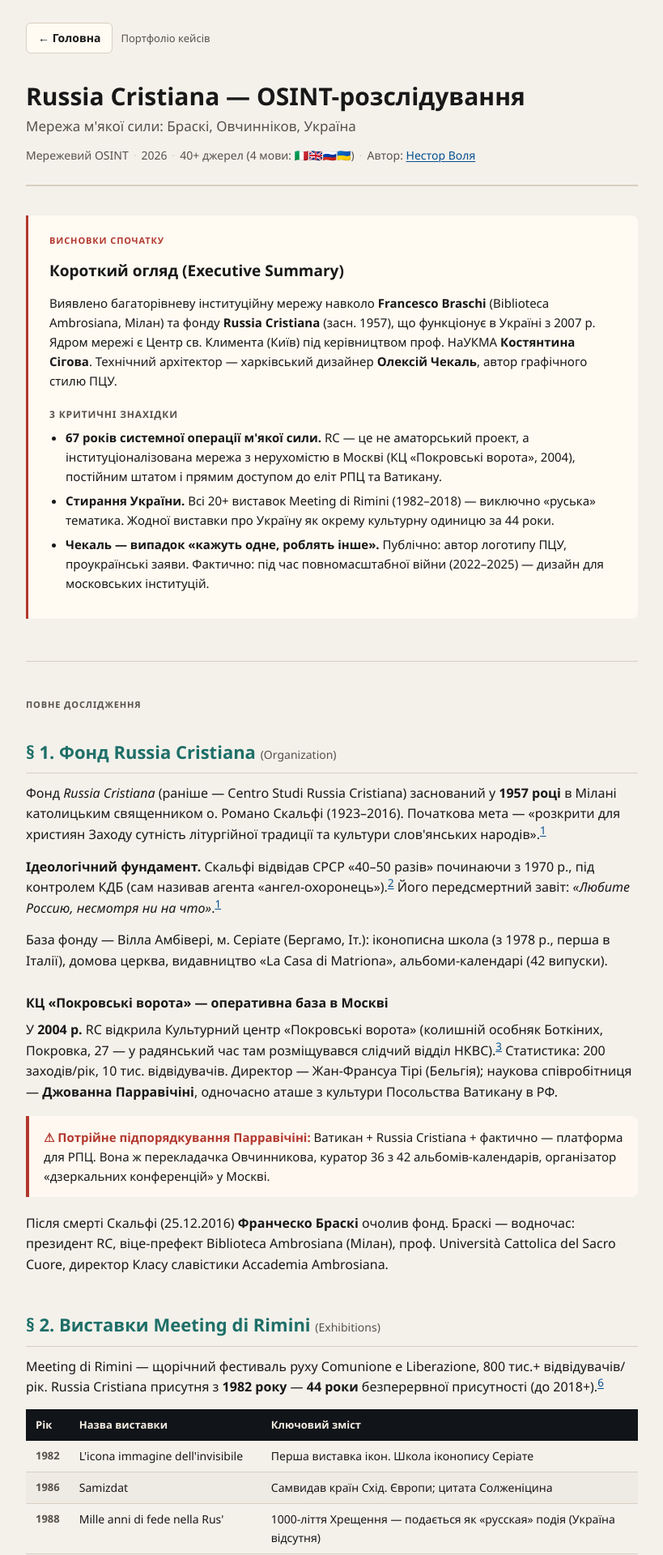
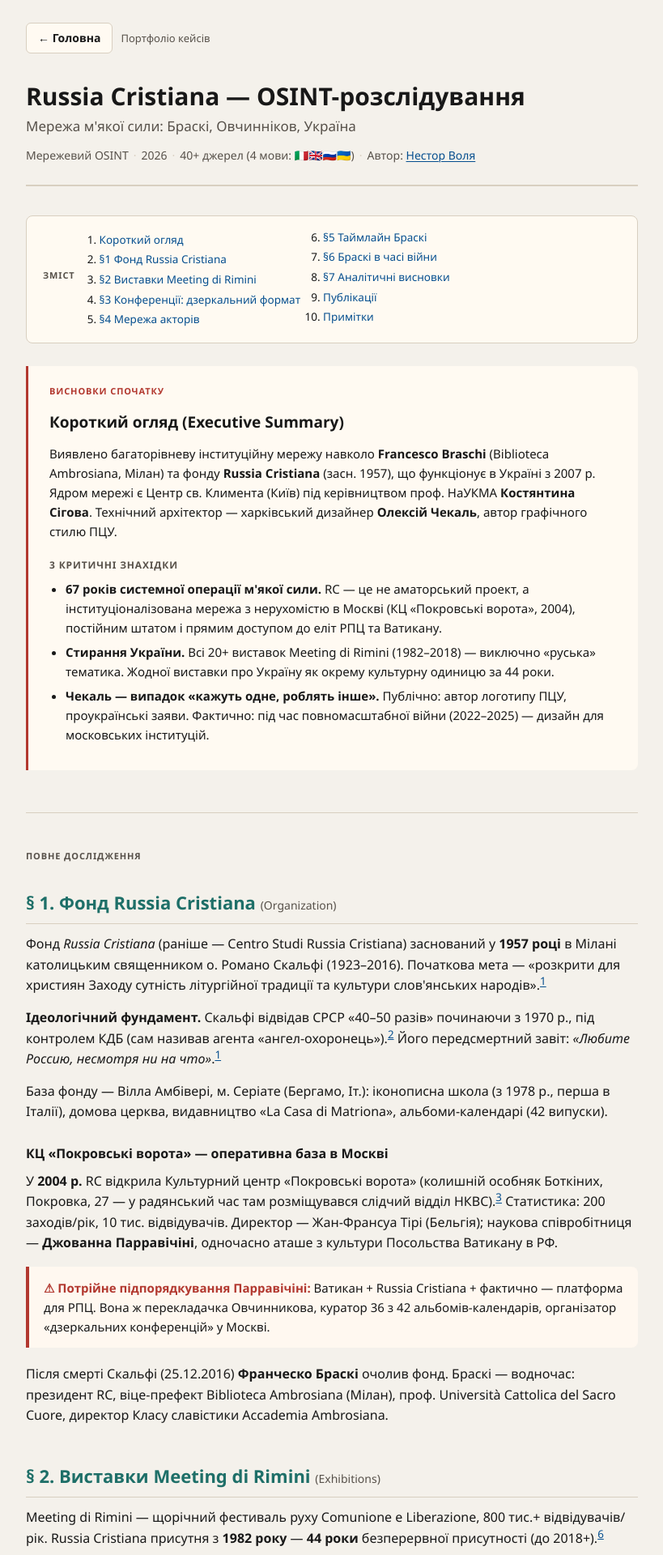
Before and after one commit to NestorVolya/nestorvolya.github.io, a Jekyll site: the page cases/braschi_rc/index.html, which Jekyll copies as it is, in a window 1280 px wide. Shown: the top 1920 px of the page at 81% size, without its empty margins (230-1049 px from the left). Built offline with Jekyll 4.4.1, drawn with Linux system fonts in a browser that asks for light colours.

Commit message:
braschi_rc: add TOC with section anchors
2-column TOC after header, id on all 7 h3.sh sections,
summary-block, pubs, fn-section (#notes).

Co-Authored-By: Claude Sonnet 4.6 <noreply@anthropic.com>

```diff
--- a/cases/braschi_rc/index.html
+++ b/cases/braschi_rc/index.html
@@ -287,6 +287,15 @@
 
     .fn-list a { color: var(--link); word-break: break-all; }
     .fn-back { font-size: 12px; margin-left: 4px; }
+
+    /* TOC */
+    .toc { background: var(--panel); border: 1px solid var(--line); border-radius: 8px; padding: 16px 20px; margin-bottom: 28px; }
+    .toc-label { font-size: 11px; font-weight: 700; text-transform: uppercase; letter-spacing: .08em; color: var(--muted); margin: 0 0 10px; }
+    .toc-list { margin: 0; padding-left: 20px; columns: 2; column-gap: 28px; }
+    .toc-list li { margin: 3px 0; font-size: 13.5px; break-inside: avoid; }
+    .toc-list a { color: var(--link); text-decoration: none; }
+    .toc-list a:hover { text-decoration: underline; }
+    @media (max-width: 560px) { .toc-list { columns: 1; } }
   </style>
 </head>
 <body>
@@ -305,8 +314,25 @@
     </p>
   </header>
 
+  <!-- TOC -->
+  <nav class="toc" aria-label="Зміст">
+    <p class="toc-label">Зміст</p>
+    <ol class="toc-list">
+      <li><a href="#summary">Короткий огляд</a></li>
+      <li><a href="#s1">§1 Фонд Russia Cristiana</a></li>
+      <li><a href="#s2">§2 Виставки Meeting di Rimini</a></li>
+      <li><a href="#s3">§3 Конференції: дзеркальний формат</a></li>
+      <li><a href="#s4">§4 Мережа акторів</a></li>
+      <li><a href="#s5">§5 Таймлайн Браскі</a></li>
+      <li><a href="#s6">§6 Браскі в часі війни</a></li>
+      <li><a href="#s7">§7 Аналітичні висновки</a></li>
+      <li><a href="#pubs">Публікації</a></li>
+      <li><a href="#notes">Примітки</a></li>
+    </ol>
+  </nav>
+
   <!-- TL;DR -->
-  <div class="summary-block">
+  <div class="summary-block" id="summary">
     <div class="summary-label">Висновки спочатку</div>
     <h2>Короткий огляд (Executive Summary)</h2>
     <p>Виявлено багаторівневу інституційну мережу навколо <strong>Francesco Braschi</strong> (Biblioteca Ambrosiana, Мілан) та фонду <strong>Russia Cristiana</strong> (засн. 1957), що функціонує в Україні з 2007 р. Ядром мережі є Центр св. Климента (Київ) під керівництвом проф. НаУКМА <strong>Костянтина Сігова</strong>. Технічний архітектор — харківський дизайнер <strong>Олексій Чекаль</strong>, автор графічного стилю ПЦУ.</p>
@@ -323,7 +349,7 @@
     <div class="case-body-label">Повне дослідження</div>
 
     <!-- §1 -->
-    <h3 class="sh">§ 1. Фонд Russia Cristiana <small style="font-size:14px;font-weight:400;color:var(--muted)">(Organization)</small></h3>
+    <h3 class="sh" id="s1">§ 1. Фонд Russia Cristiana <small style="font-size:14px;font-weight:400;color:var(--muted)">(Organization)</small></h3>
 
     <p>Фонд <em>Russia Cristiana</em> (раніше — Centro Studi Russia Cristiana) заснований у <strong>1957 році</strong> в Мілані католицьким священником о. Романо Скальфі (1923–2016). Початкова мета — «розкрити для християн Заходу сутність літургійної традиції та культури слов'янських народів».<sup><a href="#fn1" id="fnref1">1</a></sup></p>
 
@@ -342,7 +368,7 @@
     <p>Після смерті Скальфі (25.12.2016) <strong>Франческо Браскі</strong> очолив фонд. Браскі — водночас: президент RC, віце-префект Biblioteca Ambrosiana (Мілан), проф. Università Cattolica del Sacro Cuore, директор Класу славістики Accademia Ambrosiana.</p>
 
     <!-- §2 -->
-    <h3 class="sh">§ 2. Виставки Meeting di Rimini <small style="font-size:14px;font-weight:400;color:var(--muted)">(Exhibitions)</small></h3>
+    <h3 class="sh" id="s2">§ 2. Виставки Meeting di Rimini <small style="font-size:14px;font-weight:400;color:var(--muted)">(Exhibitions)</small></h3>
 
     <p>Meeting di Rimini — щорічний фестиваль руху Comunione e Liberazione, 800 тис.+ відвідувачів/рік. Russia Cristiana присутня з <strong>1982 року</strong> — <strong>44 роки</strong> безперервної присутності (до 2018+).<sup><a href="#fn6" id="fnref6">6</a></sup></p>
 
@@ -369,7 +395,7 @@
     </div>
 
     <!-- §3 -->
-    <h3 class="sh">§ 3. Конференції: «дзеркальний» формат <small style="font-size:14px;font-weight:400;color:var(--muted)">(Conferences)</small></h3>
+    <h3 class="sh" id="s3">§ 3. Конференції: «дзеркальний» формат <small style="font-size:14px;font-weight:400;color:var(--muted)">(Conferences)</small></h3>
 
     <p>RC проводила щорічні академічні конференції в Серіате (Бергамо) з 1997 р. З <strong>2012 р.</strong> — «дзеркальний» формат: одночасно в Італії та Москві.<sup><a href="#fn7" id="fnref7">7</a></sup></p>
 
@@ -394,7 +420,7 @@
     </div>
 
     <!-- §4 -->
-    <h3 class="sh">§ 4. Мережа акторів <small style="font-size:14px;font-weight:400;color:var(--muted)">(Network)</small></h3>
+    <h3 class="sh" id="s4">§ 4. Мережа акторів <small style="font-size:14px;font-weight:400;color:var(--muted)">(Network)</small></h3>
 
     <h4 class="sub">Адольф Овчинніков (1931–2021) — вузол рекрутменту</h4>
     <p>Художник-реставратор ВХНРЦ ім. Грабаря. Куратор виставки ікон у Ватикані (1989–90). Іконопис у школі Серіате протягом 7 років (1990-ті). Написав іконостас для домової церкви вілли Амбівері. Виставка 27 фресок на Meeting 1993.<sup><a href="#fn4" id="fnref4">4</a></sup></p>
@@ -425,7 +451,7 @@
     </div>
 
     <!-- §5 -->
-    <h3 class="sh">§ 5. Таймлайн Браскі <small style="font-size:14px;font-weight:400;color:var(--muted)">(Timeline)</small></h3>
+    <h3 class="sh" id="s5">§ 5. Таймлайн Браскі <small style="font-size:14px;font-weight:400;color:var(--muted)">(Timeline)</small></h3>
 
     <table>
       <thead>
@@ -451,7 +477,7 @@
     </table>
 
     <!-- §6 -->
-    <h3 class="sh">§ 6. Браскі в часі війни <small style="font-size:14px;font-weight:400;color:var(--muted)">(Wartime Activity)</small></h3>
+    <h3 class="sh" id="s6">§ 6. Браскі в часі війни <small style="font-size:14px;font-weight:400;color:var(--muted)">(Wartime Activity)</small></h3>
 
     <p>Після 24.02.2022 Russia Cristiana та особисто Браскі <strong>не припинили</strong> жодної діяльності в РФ. Навпаки — активізувалися:</p>
 
@@ -467,7 +493,7 @@
     </div>
 
     <!-- §7 -->
-    <h3 class="sh">§ 7. Аналітичні висновки <small style="font-size:14px;font-weight:400;color:var(--muted)">(Conclusions)</small></h3>
+    <h3 class="sh" id="s7">§ 7. Аналітичні висновки <small style="font-size:14px;font-weight:400;color:var(--muted)">(Conclusions)</small></h3>
 
     <h4 class="sub">67 років системної операції м'якої сили</h4>
     <p>Russia Cristiana — не аматорський культурний проект. Факти: 44 роки безперервної присутності на Meeting di Rimini (1982+); КЦ «Покровські ворота» — нерухомість у центрі Москви (відреставрована, куплена); 8+ штатних співробітників; щорічні конференції в двох країнах (2012–2018); альбоми-календарі на 5 мовах; паралельний доступ до Ватикану та РПЦ через одну людину (Парравічіні).</p>
@@ -488,7 +514,7 @@
   </div>
 
   <!-- Public materials -->
-  <div class="pubs">
+  <div class="pubs" id="pubs">
     <div class="pubs-label">Публічні матеріали</div>
     <ul>
       <li>OSINT-профіль: <a href="https://infovarta.notion.site/_-308d7fb5fd9a80198f40ee491df41d18" target="_blank" rel="noopener">Francesco Braschi — Notion →</a><sup><a href="#fn9" id="fnref9">9</a></sup></li>
@@ -498,7 +524,7 @@
   </div>
 
   <!-- ДСТУ footnotes -->
-  <div class="fn-section">
+  <div class="fn-section" id="notes">
     <div class="fn-label">Примітки</div>
     <ol class="fn-list">
       <li id="fn1">«Россия для отца Романо Скальфи была именно Святой Русью» [Електронний ресурс] / Благовест-Инфо. — 19.03.2017. — URL: <a href="https://blagovest-info.ru/index.php?ss=2&s=4&id=77337" target="_blank" rel="noopener">https://blagovest-info.ru/index.php?ss=2&s=4&id=77337</a> (дата звернення: 15.02.2026). <a href="#fnref1" class="fn-back" aria-label="Повернутися">↩︎</a></li>
```
